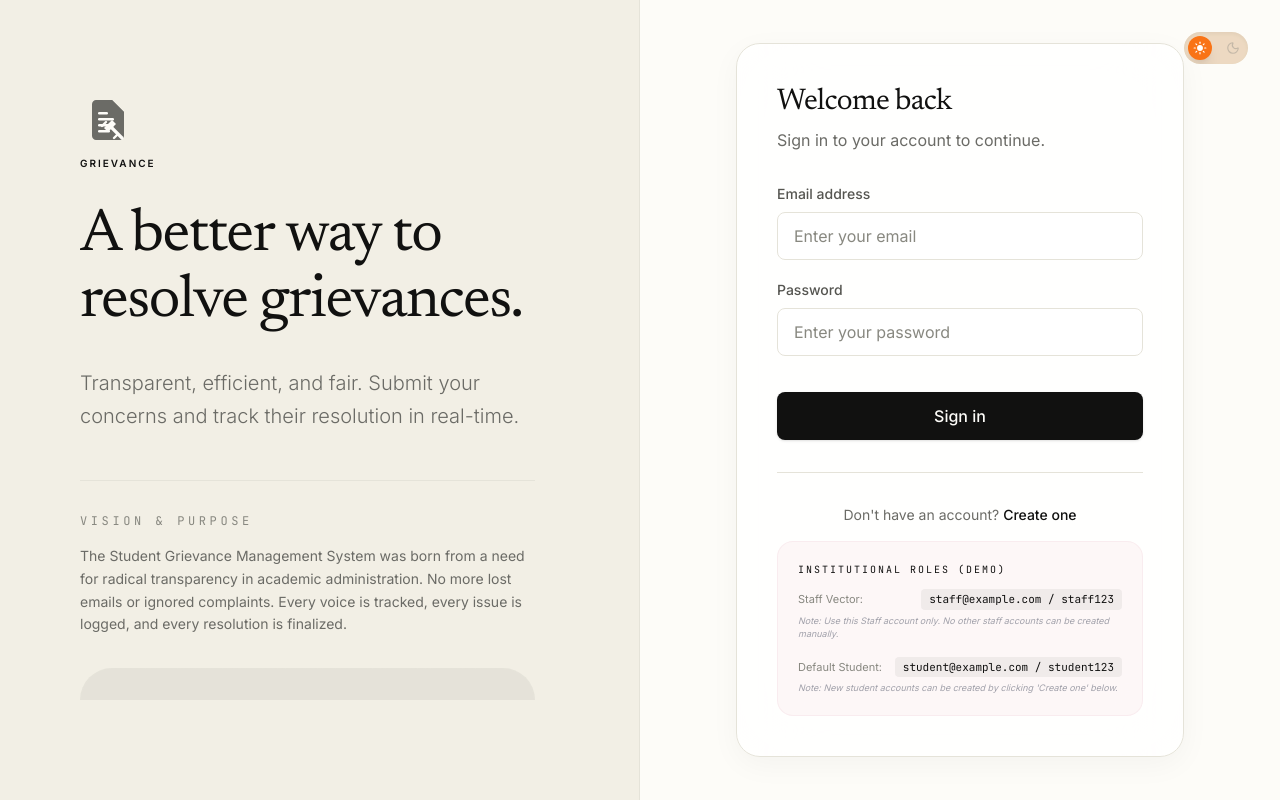
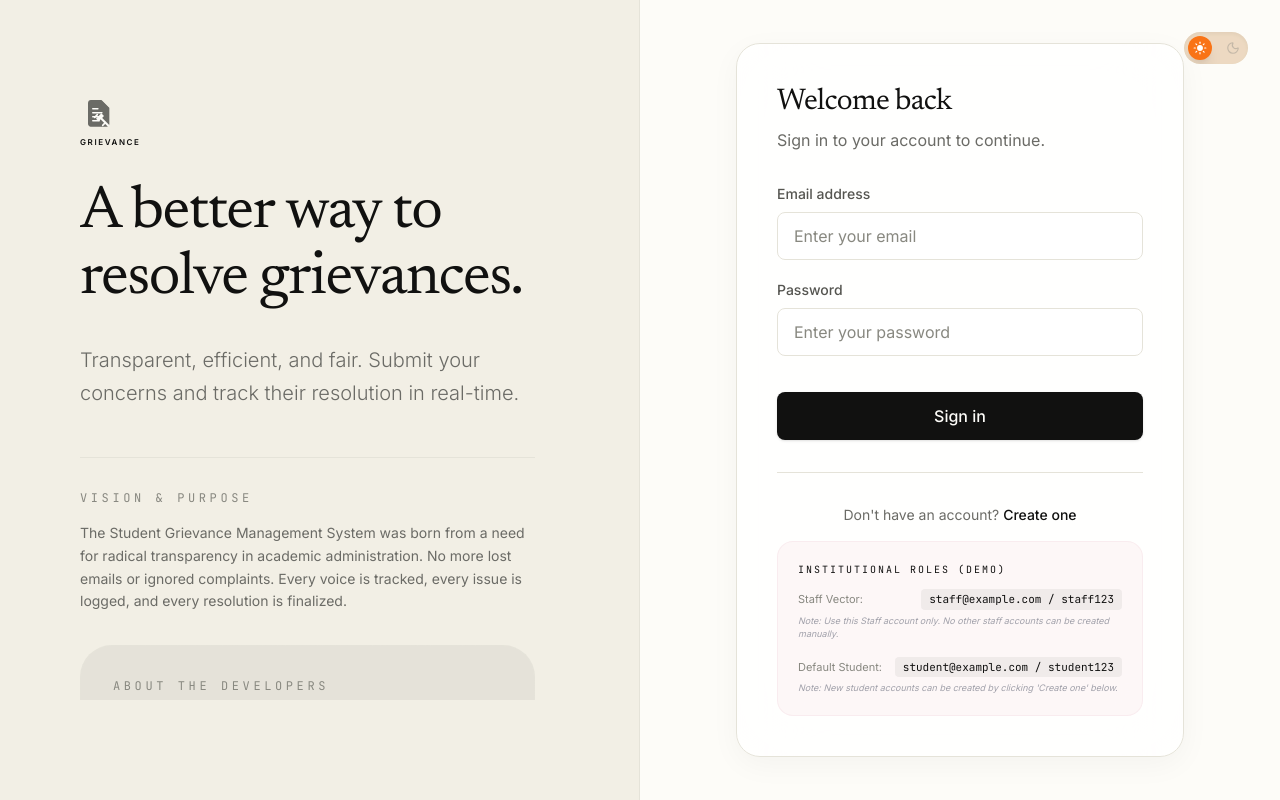
Before and after one commit to tonyboss365/Student-Grivence-Management, a React (Vite) app: page /login in a window 1280 px wide. Built offline with nearby package versions, Linux system fonts and the light colour scheme.

Commit message:
UI & Documentation Update: Refined logo size and enhanced README with Master Key architecture & live links. 🏛️🚀🩹🏆🏅🎖️📖

```diff
--- a/src/components/ui/Logo.tsx
+++ b/src/components/ui/Logo.tsx
@@ -3,7 +3,7 @@ export function Logo({ className = "" }: { className?: string }) {
   return (
     <div className={`flex flex-col items-start ${className}`}>
       <div className="w-full h-full min-w-max flex items-center justify-start">
-        <svg viewBox="0 0 100 120" fill="none" xmlns="http://www.w3.org/2000/svg" className="w-8 h-8 lg:w-12 lg:h-12 text-[#6B6B66] dark:text-[#A1A1AA] transition-colors duration-300">
+        <svg viewBox="0 0 100 120" fill="none" xmlns="http://www.w3.org/2000/svg" className="w-6 h-6 lg:w-8 lg:h-8 text-[#6B6B66] dark:text-[#A1A1AA] transition-colors duration-300">
           {/* Document Base */}
           <path d="M20 10 C20 5, 25 0, 30 0 L70 0 L100 30 L100 90 C100 95, 95 100, 90 100 L30 100 C25 100, 20 95, 20 90 Z" fill="currentColor" />
           {/* Folded Corner */}
@@ -22,7 +22,7 @@ export function Logo({ className = "" }: { className?: string }) {
           <path d="M75 95 L85 85" className="stroke-[#FDFCF8] dark:stroke-[#111110] transition-colors duration-300" strokeWidth="6" strokeLinecap="round" />
         </svg>
       </div>
-      <span className="mt-2 font-sans font-bold tracking-[0.2em] text-[10px] text-[#111110] dark:text-[#FDFCF8] transition-colors duration-300 whitespace-nowrap">GRIEVANCE</span>
+      <span className="mt-1 font-sans font-bold tracking-[0.2em] text-[8px] text-[#111110] dark:text-[#FDFCF8] transition-colors duration-300 whitespace-nowrap uppercase">Grievance</span>
     </div>
   );
 }
```
Also changed, not shown: 1 other file (tests, documents, lock files or other folders).
